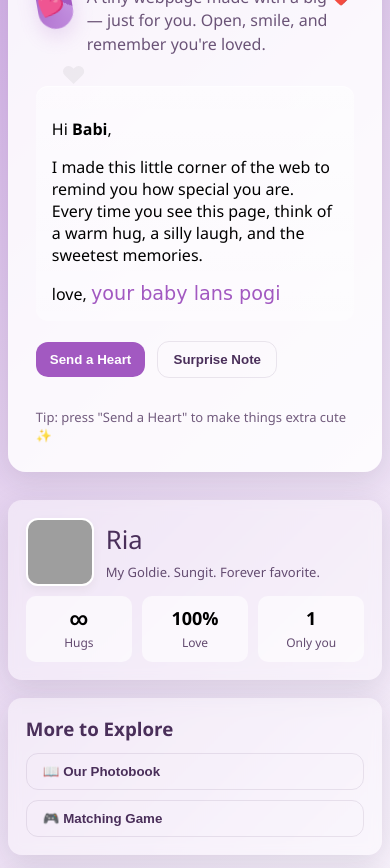
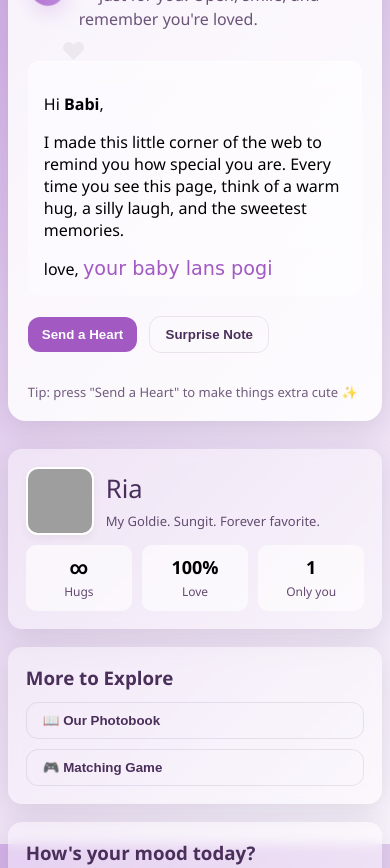
Before and after one commit to lanstuazon-id/Sample, a plain HTML site: page letter.html in a window 390 px wide. Shown: the top 868 px of the page. Drawn offline with Linux system fonts and the light colour scheme; grey boxes are pictures that could not be loaded.

Commit message:
Update letter.html

```diff
--- a/letter.html
+++ b/letter.html
@@ -25,6 +25,7 @@
       align-items:center;
       justify-content:center;
       padding:2rem;
+      box-sizing: border-box;
     }
 
     .container{
@@ -137,6 +138,9 @@
     @media (max-width:880px){
       .container{grid-template-columns:1fr;}
       .heart{width:60px;height:60px}
+      body{padding: 1rem;}
+      h1{font-size: 1.8rem;}
+      .card{padding: 20px;}
     }
 
     /* Cute cursive signature */
```
